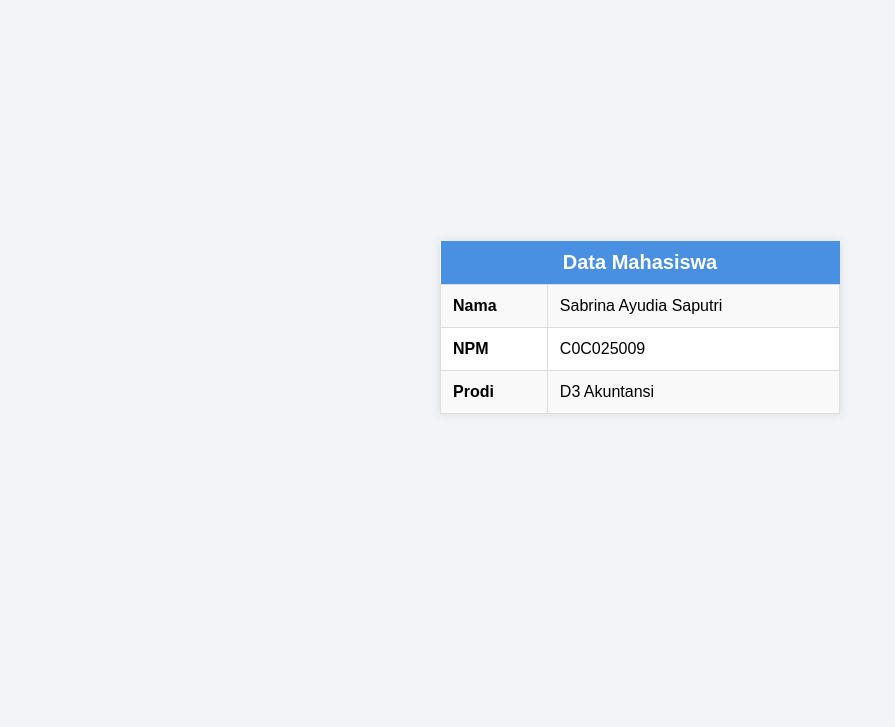
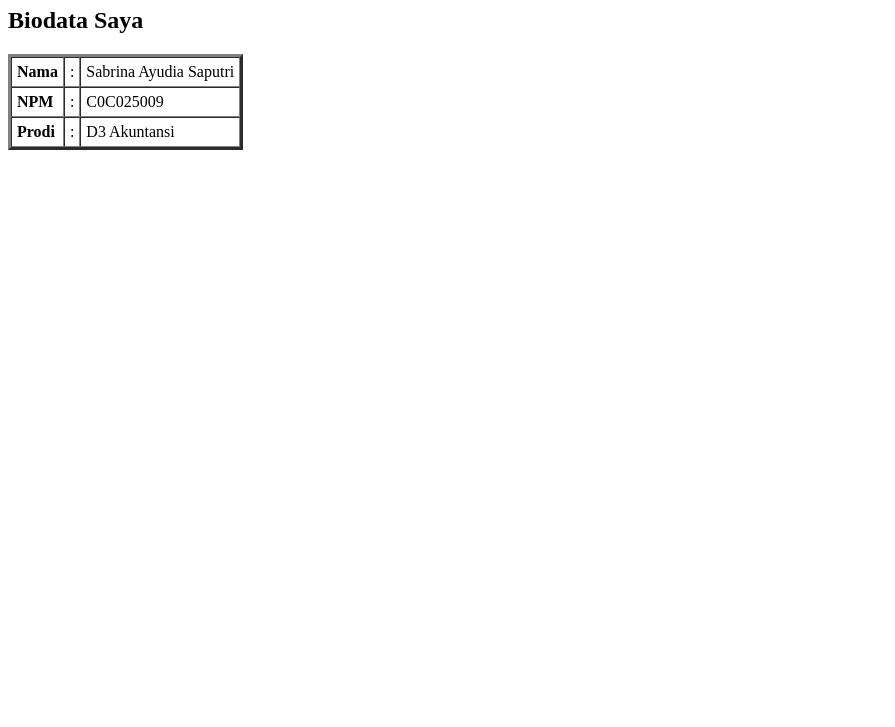
Before and after one commit to sabrinaayudiasaputri/Sabrina, a plain HTML site: page index.html in a window 1280 px wide. Shown: the part 73-800 px from the top of the page, without its empty margins (0-895 px from the left). Drawn offline with Linux system fonts and the light colour scheme.

Commit message:
index.html

```diff
--- a/index.html
+++ b/index.html
@@ -3,58 +3,26 @@
 <head>
   <meta charset="UTF-8">
   <meta name="viewport" content="width=device-width, initial-scale=1.0">
-  <title>Data Sabrina Ayudia Saputri</title>
-  <style>
-    body {
-      font-family: Arial, sans-serif;
-      background-color: #f2f4f7;
-      display: flex;
-      justify-content: center;
-      align-items: center;
-      height: 100vh;
-      margin: 0;
-    }
-    table {
-      border-collapse: collapse;
-      width: 400px;
-      background-color: white;
-      box-shadow: 0 0 10px rgba(0,0,0,0.1);
-    }
-    th {
-      background-color: #4a90e2;
-      color: white;
-      text-align: center;
-      font-size: 20px;
-      padding: 10px;
-    }
-    td {
-      border: 1px solid #ddd;
-      padding: 12px;
-      font-size: 16px;
-    }
-    tr:nth-child(even) {
-      background-color: #f9f9f9;
-    }
-    tr:hover {
-      background-color: #f1f1f1;
-    }
-  </style>
+  <title>Website Saya</title>
 </head>
 <body>
-  <table>
+  <h1>Website Saya</h1>
+  <h2>Biodata Saya</h2>
+
+  <table border="3" cellspacing="0" cellpadding="5">
     <tr>
-      <th colspan="2">Data Mahasiswa</th>
-    </tr>
-    <tr>
-      <td><strong>Nama</strong></td>
+      <td><b>Nama</b></td>
+      <td>:</td>
       <td>Sabrina Ayudia Saputri</td>
     </tr>
     <tr>
-      <td><strong>NPM</strong></td>
+      <td><b>NPM</b></td>
+      <td>:</td>
       <td>C0C025009</td>
     </tr>
     <tr>
-      <td><strong>Prodi</strong></td>
+      <td><b>Prodi</b></td>
+      <td>:</td>
       <td>D3 Akuntansi</td>
     </tr>
   </table>
```
